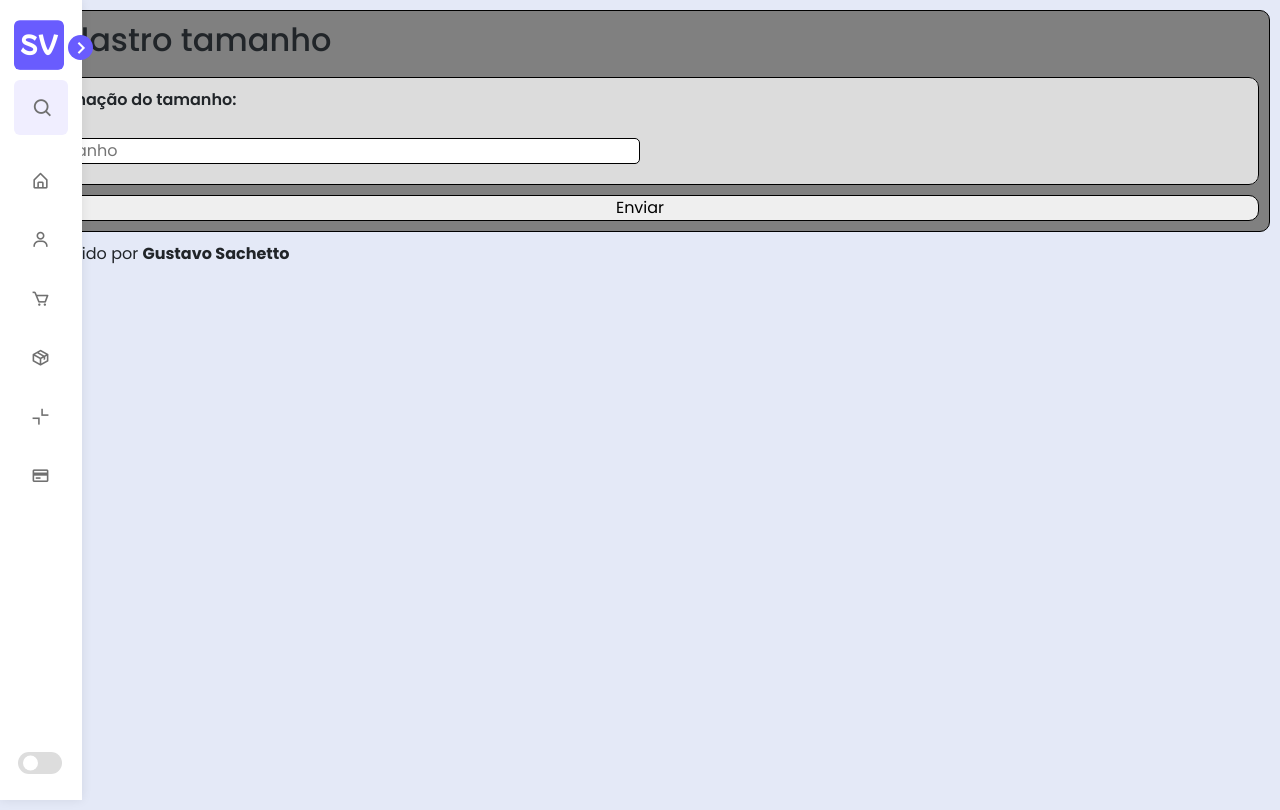
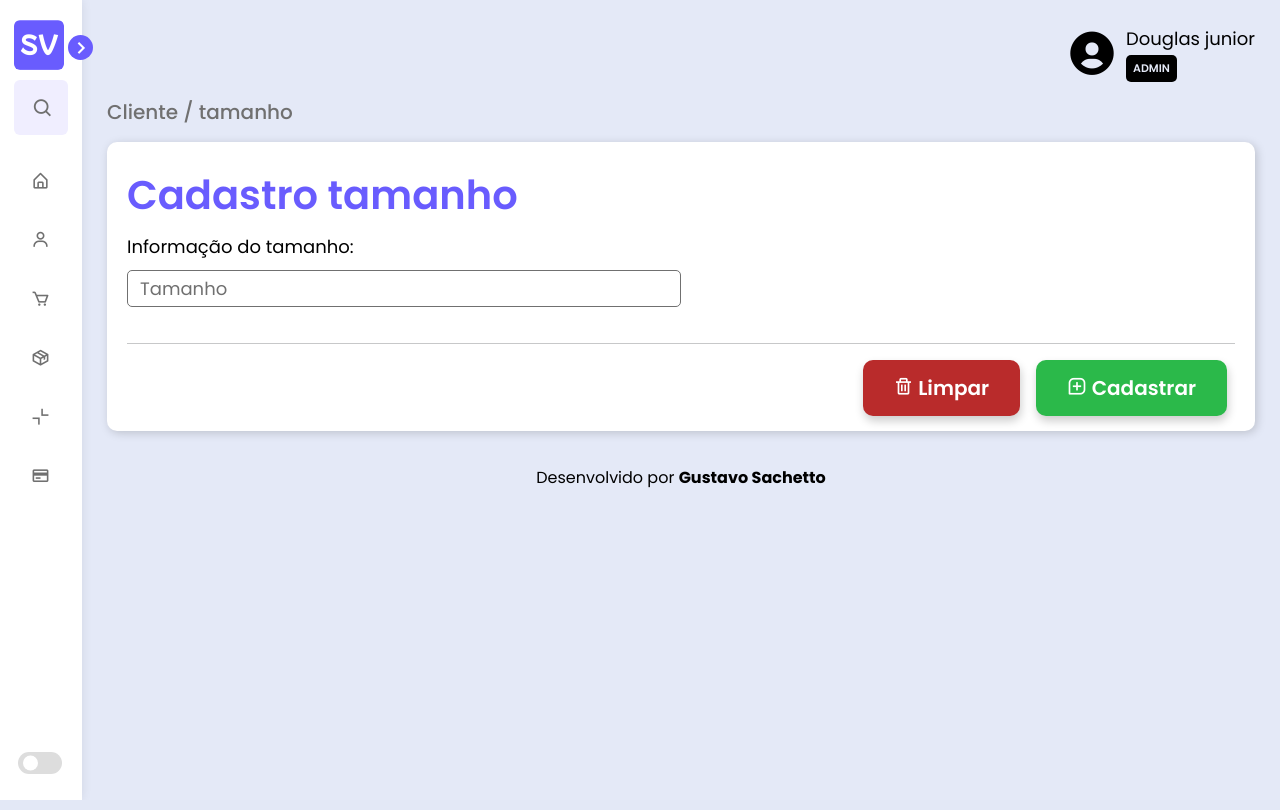
Before and after one commit to GustavoSachetto/Sistema-venda, a PHP site: page /view/pages/cadastroTamanho.php in a window 1280 px wide. Run offline with PHP 8.4, Linux system fonts and the light colour scheme; some libraries are stand-ins or nearby versions.

Commit message:
Adicionando estilização

```diff
--- a/view/css/form.css
+++ b/view/css/form.css
@@ -1,38 +1,92 @@
 @charset "UTF-8";
 
-form {
+main section h3 {
+    font-size: 20px;
+    margin: 18px 0;
+}
+
+main section > form h2 {
+    font-size: 40px;
+    font-weight: 600;
+    margin: 14px 0;
+    color: var(--secondary-color);
+}
+
+main section > form {
     display: flex;
     flex-direction: column;
-    margin: 10px;
-    padding: 10px;
-    background-color: gray;
-    border: 1px solid black;
+    padding: 15px 20px;
+    background-color: var(--form-color);
+    box-shadow: var(--form-shadow);
     border-radius: 10px;
 }
 
-form fieldset {
+main section > form fieldset {
     display: grid;
     grid-template-columns: 50% auto;
     gap: 10px;
-    margin: 10px 0;
-    padding: 10px;
-    background-color: gainsboro;
-    border: 1px solid black;
-    border-radius: 10px;
+    margin-bottom: 10px;
 }
 
-form fieldset p {
-    font-weight: 600;
+main section > form fieldset p {
+    font-size: 18px;
+    margin: 0;
+    color: var(--neutral-color);
 }
 
-form input {
+main section > form input {
+    font-size: 18px;
+    border-radius: 5px;
     margin-bottom: 10px;
-    padding: 0 7px;
-    border: 1px solid black;
-    border-radius: 5px;
+    padding: 4px 12px;
+    color: var(--text-color-dark);
+    border: 1px solid var(--text-color);
+    background: transparent;
 }
 
-form button {
+main section > form input::placeholder {
+    color: var(--text-color);
+}
+
+main section > form .container-button {
+    display: flex;
+    align-items: center;
+    justify-content: right;
+}
+
+main section > form .container-button > button {
+    border: none;
+    padding: 12px 2.7%;
+    margin: 0 8px;
+    border-radius: 10px;
+    font-size: 20px;
+    font-weight: 600;
+    color: white;
+    border: 1px solid transparent;
+    box-shadow: var(--button-shadow);
+    transition: var(--transition-04);
+}
+
+main section > form .container-button > button[type="submit"] {
+    background-color: var(--button-color-submit);
+}
+
+main section > form .container-button > button[type="submit"]:hover {
+    transform: scale(1.03);
+    box-shadow: 1px 5px 10px #0000001f;
+}
+
+main section > form .container-button > button[type="submit"]:active {
+    background-color: #6fd0f7;
+    transition: none;
+}
+
+main section > form .container-button > button[type="reset"] {
+    background-color: var(--button-color-reset);
+}
+
+main section > form .container-button > button[type="reset"]:hover {
+    color: black;
+    background: transparent;
     border: 1px solid black;
-    border-radius: 10px;
 }
--- a/view/css/style.css
+++ b/view/css/style.css
@@ -10,18 +10,26 @@
 }
 
 :root {
+    --neutral-color: #000000;
     --body-color: #E4E9F7;
+    --form-color: #FFFFFF;
     --sidebar-color: #FFFFFF;
     --primary-color: #695CFE;
+    --secondary-color: #695CFE;
     --primary-color-light: #F6F5FF;
     --toogle-color: #DDDDDD;
     --title-color: #18191A;
     --text-color: #707070;
+    --text-color-dark: #252525;
     --link-color: #775fff;
     --link-color-hover: #2f1cfd;
+    --button-color-submit: #2BB94A;
+    --button-color-reset: #b92b2b;
     --base-color: #F0EEFF;
 
     --sidebar-shadow: 0px 0px 10px #00000015;
+    --form-shadow: 2px 2px 10px #0000002c;
+    --button-shadow: 1px 5px 10px #00000033;
 
     --transition-01: all 0.1s ease;
     --transition-02: all 0.2s ease;
@@ -32,30 +40,40 @@
 body {
     height: 100vh;
     background: var(--body-color);
+    margin-left: 82px;
 }
 
 body.dark {
+    --neutral-color: #ffffff;
     --body-color: #333333;
+    --form-color: #686868;
     --sidebar-color: #242526;
     --primary-color: #e6e6e6;
+    --secondary-color: #e1deff;
     --primary-color-light: #3a3b3c;
     --toogle-color: #FFFFFF;
     --text-color: #CCCCCC;
+    --text-color-dark: #f7f7f7;
     --title-color: #f1f1f1;
     --link-color: #b6a9ff;
     --link-color-hover: #ccc8fa;
+    --button-color-submit: #2bb94aa8;
+    --button-color-reset: #b92b2bad;
     --base-color: #616161;
 
     --sidebar-shadow: 0px 0px 10px #ffffff15;
+    --form-shadow: 2px 2px 10px #ffffff38;
+    --button-shadow: 1px 5px 10px #00000033;
 }
 
 .sidebar {
     position: fixed;
     top: 0;
     left: 0;
-    height: 100%;
+    height: 100vh;
     width: 270px;
     padding: 10px 14px;
+    z-index: 1000;
     display: flex;
     flex-direction: column;
     justify-content: space-between;
@@ -75,6 +93,7 @@ body.dark {
 
 .sidebar.close .text {
     opacity: 0;
+    pointer-events: none;
     transition: var(--transition-01);
 }
 
@@ -355,3 +374,53 @@ body.dark .tema-claro {
 body.dark .tema-escuro {
     visibility: hidden;
 }
+
+main {
+    padding: 25px;
+}
+
+main section > .container-user {
+    display: flex;
+    align-items: center;
+    justify-content: right;
+    color: var(--neutral-color);
+}
+
+main section > .container-user i {
+    font-size: 52px;
+}
+
+main section > .container-user > .user {
+    display: flex;
+    flex-direction: column;
+    align-items: start;
+    margin-left: 8px;
+}
+
+main section > .container-user span {
+    font-size: 18px;
+}
+
+main section > .container-user .type-user {
+    font-size: 11px;
+    font-weight: 600;
+    margin-top: 3px;
+    padding: 5px 7px;
+    color: var(--body-color);
+    background-color: var(--neutral-color);
+    border-radius: 5px;
+}
+
+main h2 {
+    color: var(--text-color-dark);
+}
+
+main h3 {
+    color: var(--text-color);
+}
+
+footer p {
+    text-align: center;
+    padding: 10px 0;
+    color: var(--neutral-color);
+}
--- a/view/js/script.js
+++ b/view/js/script.js
@@ -1,13 +1,14 @@
 $(document).ready(function () {
 
     const btnSidebar = $('.btn-sidebar');
+    const tema = $('#tema');
     const textSwitch = $('.text-switch');
 
     btnSidebar.click(() => {
         $('.sidebar').toggleClass('close');
     });
 
-    $('#tema').click(() => {
+    tema.click(() => {
         $('body').toggleClass('dark');
         if ($('body').attr('class') == 'dark') {
             textSwitch.text('Modo claro');
--- a/view/layout/head.php
+++ b/view/layout/head.php
@@ -1,10 +1,9 @@
 <link rel="shortcut icon" href="../img/logo.png" type="image/x-icon">
 <link href="https://cdn.jsdelivr.net/npm/bootstrap@5.3.2/dist/css/bootstrap.min.css" rel="stylesheet" integrity="sha384-T3c6CoIi6uLrA9TneNEoa7RxnatzjcDSCmG1MXxSR1GAsXEV/Dwwykc2MPK8M2HN" crossorigin="anonymous">
 <link href='https://unpkg.com/boxicons@2.1.4/css/boxicons.min.css' rel='stylesheet'>
-<script src="sweetalert2.min.js"></script>
 <link rel="stylesheet" href="../css/style.css">
 
-<link rel="stylesheet" href="sweetalert2.min.css">
+<script src="https://cdn.jsdelivr.net/npm/sweetalert2@11"></script>
 <script src="https://cdn.jsdelivr.net/npm/bootstrap@5.3.2/dist/js/bootstrap.bundle.min.js" integrity="sha384-C6RzsynM9kWDrMNeT87bh95OGNyZPhcTNXj1NW7RuBCsyN/o0jlpcV8Qyq46cDfL" crossorigin="anonymous" defer></script>
 <script src="https://code.jquery.com/jquery-3.7.1.js" integrity="sha256-eKhayi8LEQwp4NKxN+CfCh+3qOVUtJn3QNZ0TciWLP4=" crossorigin="anonymous"></script>
 <script src="../js/script.js"></script>
--- a/view/pages/cadastroTamanho.php
+++ b/view/pages/cadastroTamanho.php
@@ -4,7 +4,7 @@
         <meta charset="UTF-8">
         <meta http-equiv="X-UA-Compatible" content="ie=edge">
         <meta name="viewport" content="width=device-width, initial-scale=1.0">
-        <title>Cadastro tamanho</title>
+        <title>Sistema-venda | cadastro tamanho</title>
         <?php require ('../layout/head.php') ?>
         <link rel="stylesheet" href="../css/form.css">
     </head>
@@ -16,13 +16,25 @@
         <main>
             <article>
                 <section>
+                    <div class="container-user">
+                        <i class='bx bxs-user-circle'></i>
+                        <div class="user">
+                            <span>Douglas junior</span>
+                            <span class="type-user">ADMIN</span>
+                        </div>
+                    </div>
+                    <h3>Cliente / tamanho</h3>
                     <form method="post" action="">
                         <h2>Cadastro tamanho</h2>
                         <fieldset>
                             <p>Informação do tamanho:</p><br>
                             <input type="text" placeholder="Tamanho" name="txtTamanho" minlength="1" maxlength="5" pattern="[aA-zZ]+" required>
                         </fieldset>
-                        <button type="submit" id="btnSubmit">Enviar</button>
+                        <hr>
+                        <div class="container-button">
+                            <button type="reset"><i class='bx bx-trash'></i> <span>Limpar</span></button>
+                            <button type="submit"><i class='bx bx-message-square-add'></i> <span>Cadastrar</span></button>
+                        </div>
                     </form>
                 </section>
             </article>
```
Also changed, not shown: view/pages/cadastroCliente.php (+13 -1 lines).
